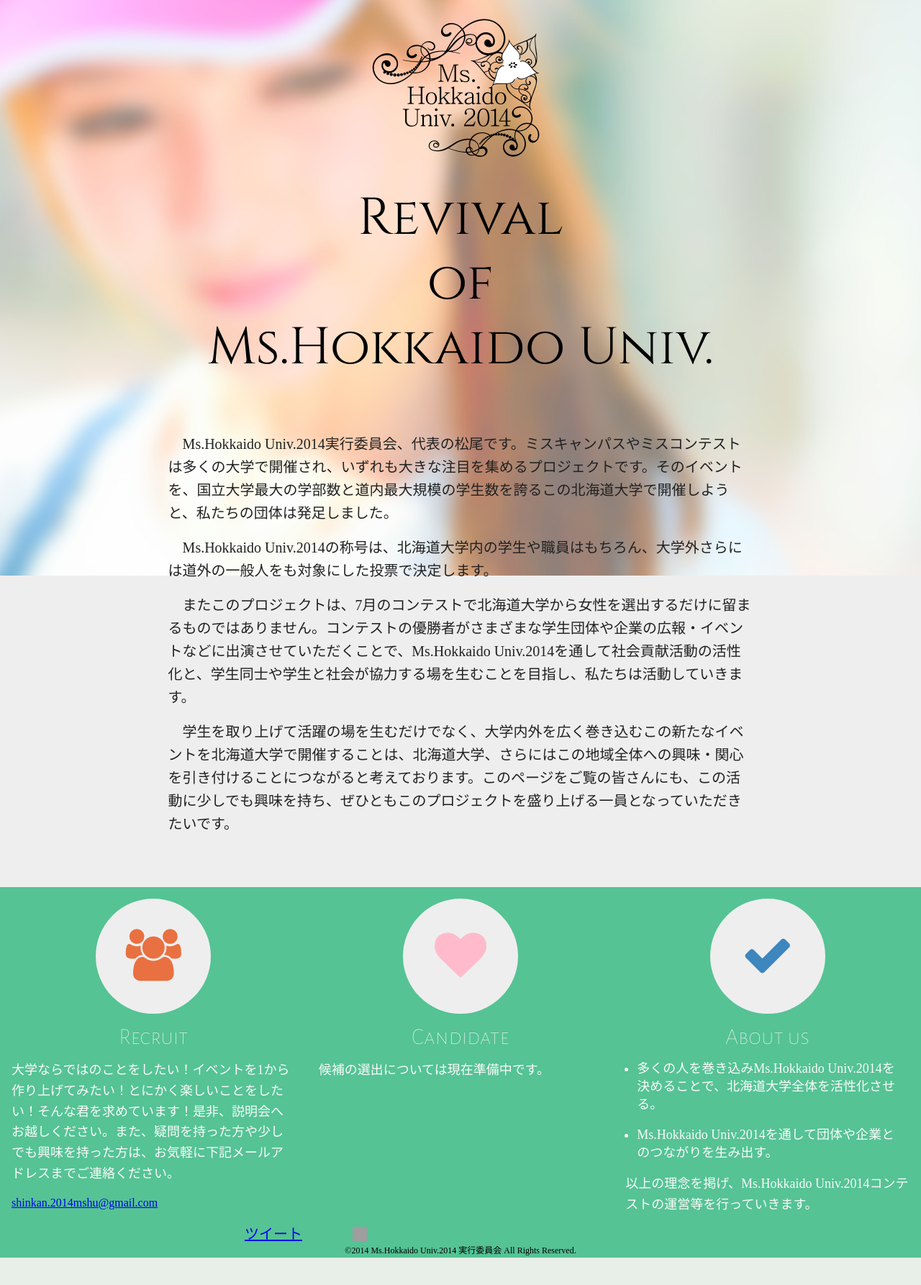
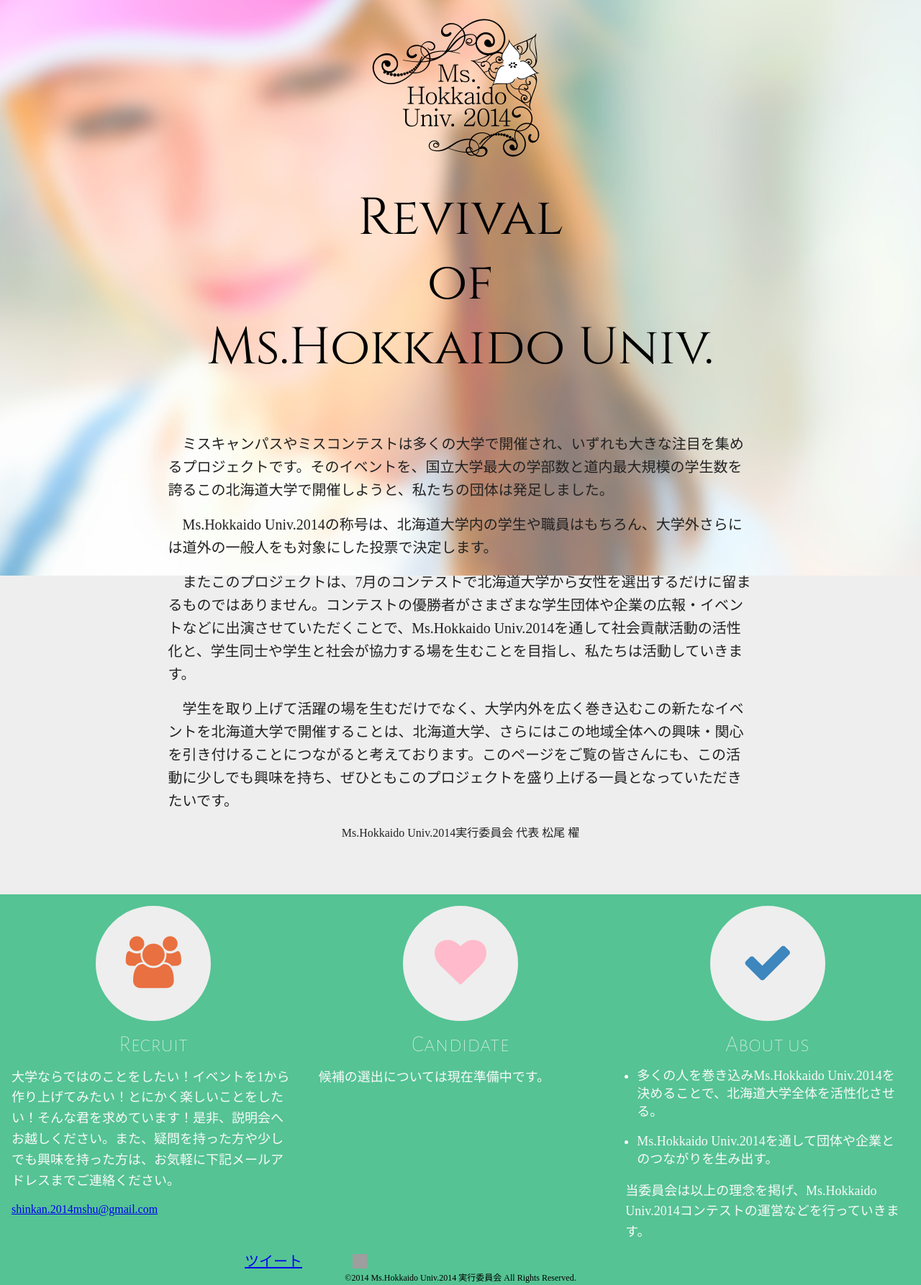
Before and after one commit to endaaman/ms, a Django app: page / in a window 1280 px wide. Shown: the whole page at 72% size. Before the commit the page ends 1748 px from the top, so only its background shows below. Run offline with Django 3.2, Linux system fonts and the light colour scheme; parts of the project's set-up code (start-up, migrations or seed data) failed here and were passed over; some libraries are stand-ins or nearby versions; grey boxes are pictures that could not be loaded.

Commit message:
推敲直前更新

```diff
--- a/static/css/common.css
+++ b/static/css/common.css
@@ -76,6 +76,36 @@
   background-position: center center;
   -webkit-background-size: cover;
   background-size: cover; }
+
+.left {
+  text-align: left; }
+
+.center {
+  text-align: center; }
+
+.right {
+  text-align: right; }
+
+.f8 {
+  font-size: 8px; }
+
+.f12 {
+  font-size: 12px; }
+
+.f16 {
+  font-size: 16px; }
+
+.f20 {
+  font-size: 20px; }
+
+.f24 {
+  font-size: 24px; }
+
+.f28 {
+  font-size: 28px; }
+
+.f32 {
+  font-size: 32px; }
 
 .content p {
   line-height: 1.6em;
--- a/static/css/common.sass
+++ b/static/css/common.sass
@@ -33,6 +33,20 @@
     background-repeat: no-repeat
     background-position: center center
     background-size: cover
+
+.left
+    text-align: left
+.center
+    text-align: center
+.right
+    text-align: right
+
+
+@for $i from 2 through 8
+    $base-size : 4
+    .f#{$base-size * $i}
+        font-size: #{$base-size * $i}px
+
 
 .content
     p
--- a/templates/home.html
+++ b/templates/home.html
@@ -36,11 +36,12 @@
     <div class="col span24 row gutters">
         <div class="col span_4">　</div>
         <div class="col span_16 content message">
-            <p>　Ms.Hokkaido Univ.2014実行委員会、代表の松尾です。ミスキャンパスやミスコンテストは多くの大学で開催され、いずれも大きな注目を集めるプロジェクトです。そのイベントを、国立大学最大の学部数と道内最大規模の学生数を誇るこの北海道大学で開催しようと、私たちの団体は発足しました。</p>
+            <p>　ミスキャンパスやミスコンテストは多くの大学で開催され、いずれも大きな注目を集めるプロジェクトです。そのイベントを、国立大学最大の学部数と道内最大規模の学生数を誇るこの北海道大学で開催しようと、私たちの団体は発足しました。</p>
             <p>　Ms.Hokkaido Univ.2014の称号は、北海道大学内の学生や職員はもちろん、大学外さらには道外の一般人をも対象にした投票で決定します。</p>
             <p>　またこのプロジェクトは、7月のコンテストで北海道大学から女性を選出するだけに留まるものではありません。コンテストの優勝者がさまざまな学生団体や企業の広報・イベントなどに出演させていただくことで、Ms.Hokkaido Univ.2014を通して社会貢献活動の活性化と、学生同士や学生と社会が協力する場を生むことを目指し、私たちは活動していきます。</p>
             <p>　学生を取り上げて活躍の場を生むだけでなく、大学内外を広く巻き込むこの新たなイベントを北海道大学で開催することは、北海道大学、さらにはこの地域全体への興味・関心を引き付けることにつながると考えております。このページをご覧の皆さんにも、この活動に少しでも興味を持ち、ぜひともこのプロジェクトを盛り上げる一員となっていただきたいです。
             </p>
+            <p class="center f16">Ms.Hokkaido Univ.2014実行委員会 代表 松尾 櫂</p>
         </div>
         <div class="col span_4">　</div>
     </div>
@@ -71,7 +72,7 @@
             <li>多くの人を巻き込みMs.Hokkaido Univ.2014を決めることで、北海道大学全体を活性化させる。</li>
             <li>Ms.Hokkaido Univ.2014を通して団体や企業とのつながりを生み出す。</li>
         </ul>
-        <p>以上の理念を掲げ、Ms.Hokkaido Univ.2014コンテストの運営等を行っていきます。</p>
+        <p>当委員会は以上の理念を掲げ、Ms.Hokkaido Univ.2014コンテストの運営などを行っていきます。</p>
     </div>
 
 
@@ -92,13 +93,6 @@
             </div>
         </div>
 
-        <div class="col span_6">
-            <div class="socialbutton hatena">
-                <a href="http://b.hatena.ne.jp/entry/mshu2014.gallery" class="hatena-bookmark-button" data-hatena-bookmark-title="Ms.Hokkaido Univ.2014" data-hatena-bookmark-layout="standard-balloon" data-hatena-bookmark-lang="ja" title="このエントリーをはてなブックマークに追加"><img src="http://b.st-hatena.com/images/entry-button/button-only@2x.png" alt="このエントリーをはてなブックマークに追加" width="20" height="20" style="border: none;" /></a>
-                <script type="text/javascript" src="http://b.st-hatena.com/js/bookmark_button.js" charset="utf-8" async="async"></script>
-            </div>
-
-        </div>
 
         <div class="col span_6">
 
@@ -110,6 +104,15 @@
 
         </div>
 
+
+        <div class="col span_6">
+            <div class="socialbutton hatena">
+                <a href="http://b.hatena.ne.jp/entry/mshu2014.gallery" class="hatena-bookmark-button" data-hatena-bookmark-title="Ms.Hokkaido Univ.2014" data-hatena-bookmark-layout="standard-balloon" data-hatena-bookmark-lang="ja" title="このエントリーをはてなブックマークに追加"><img src="http://b.st-hatena.com/images/entry-button/button-only@2x.png" alt="このエントリーをはてなブックマークに追加" width="20" height="20" style="border: none;" /></a>
+                <script type="text/javascript" src="http://b.st-hatena.com/js/bookmark_button.js" charset="utf-8" async="async"></script>
+            </div>
+
+        </div>
+
     </div>
     <div class="copyright">©2014 Ms.Hokkaido Univ.2014 実行委員会 All Rights Reserved.</div>
 </div>
```
